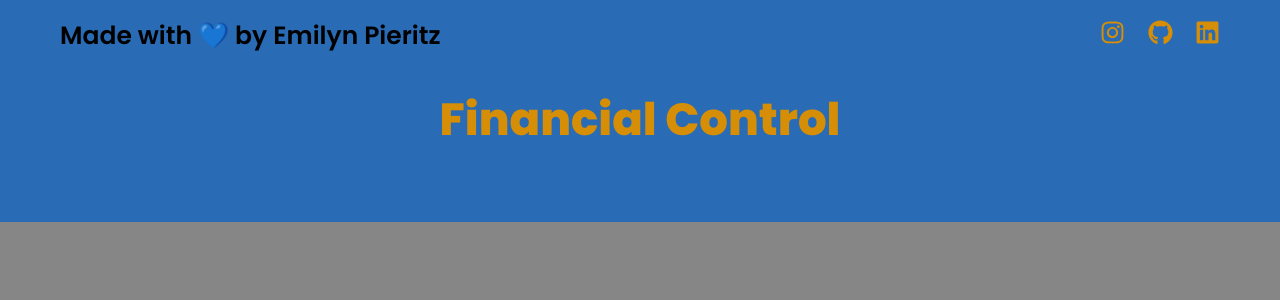
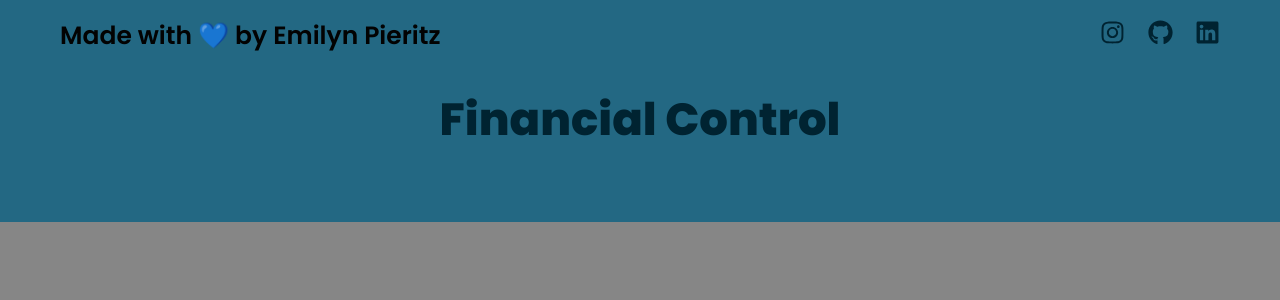
Before and after one commit to kelleymartin872/financial-control, a React (Create React App) app: page / in a window 1280 px wide. Shown: the top 300 px of the page. Built offline with nearby package versions, Linux system fonts and the light colour scheme.

Commit message:
Changed project colors

```diff
--- a/src/components/Header/index.js
+++ b/src/components/Header/index.js
@@ -8,13 +8,13 @@ function Header() {
 
       <div className='Header__socials'>
         <a href="https://www.instagram.com/ecpieritz">
-          <FaInstagram size="25px" className='fill-secondary' />
+          <FaInstagram size="25px" className='fill-dark-primary' />
         </a>
         <a href="https://www.instagram.com/ecpieritz">
-          <FaGithub size="25px" className='fill-secondary' />
+          <FaGithub size="25px" className='fill-dark-primary' />
         </a>
         <a href="https://www.instagram.com/ecpieritz">
-          <FaLinkedin size="25px" className='fill-secondary' />
+          <FaLinkedin size="25px" className='fill-dark-primary' />
         </a>
       </div>
     </div>
--- a/src/components/Header/style.scss
+++ b/src/components/Header/style.scss
@@ -11,10 +11,10 @@
     width: 120px;
     display: flex;
     justify-content: space-between;
-    .fill-secondary{
-      transition: fill 1s ease-out 100ms;
+    .fill-dark-primary{
+      transition: fill .5s ease-out 100ms;
       &:hover{
-        fill: $light-secondary-color;
+        fill: $light-primary-color;
       }
     }
     @media (max-width: 680px){
--- a/src/components/Title/style.scss
+++ b/src/components/Title/style.scss
@@ -7,6 +7,6 @@
 
   &__h1{
     padding-top: 20px;
-    color: $secondary-color;
+    color: $dark-primary-color;
   }
 }
--- a/src/index.scss
+++ b/src/index.scss
@@ -8,26 +8,36 @@
 body {
   font-family: 'Poppins', sans-serif;
   background-color: #868686;
+  color: $text-color;
 }
 
 // START Colors
 .text-primary{
   color: $primary-color;
 }
-.text-secondary{
-  color: $secondary-color;
+.text-light-primary{
+  color: $light-primary-color;
+}
+.text-dark-primary{
+  color: $dark-primary-color;
 }
 .bg-primary{
   background-color: $primary-color;
 }
-.bg-secondary{
-  background-color: $secondary-color;
+.bg-light-primary{
+  background-color: $light-primary-color;
+}
+.bg-dark-primary{
+  background-color: $dark-primary-color;
 }
 .fill-primary{
   fill: $primary-color;
 }
-.fill-secondary{
-  fill: $secondary-color;
+.fill-light-primary{
+  fill: $light-primary-color;
+}
+.fill-dark-primary{
+  fill: $dark-primary-color;
 }
 // END Colors
 
--- a/src/scss/_variables.scss
+++ b/src/scss/_variables.scss
@@ -1,6 +1,4 @@
-$light-primary-color: #639ddf;
-$primary-color: #296bb5;
-$dark-primary-color: #13447c;
-$light-secondary-color: #e9b960;
-$secondary-color: #d58e06;
-$dark-secondary-color: #8f5f05;
+$light-primary-color: #6f919e;
+$primary-color: #236883;
+$dark-primary-color: #002331;
+$text-color: #020202;
```
